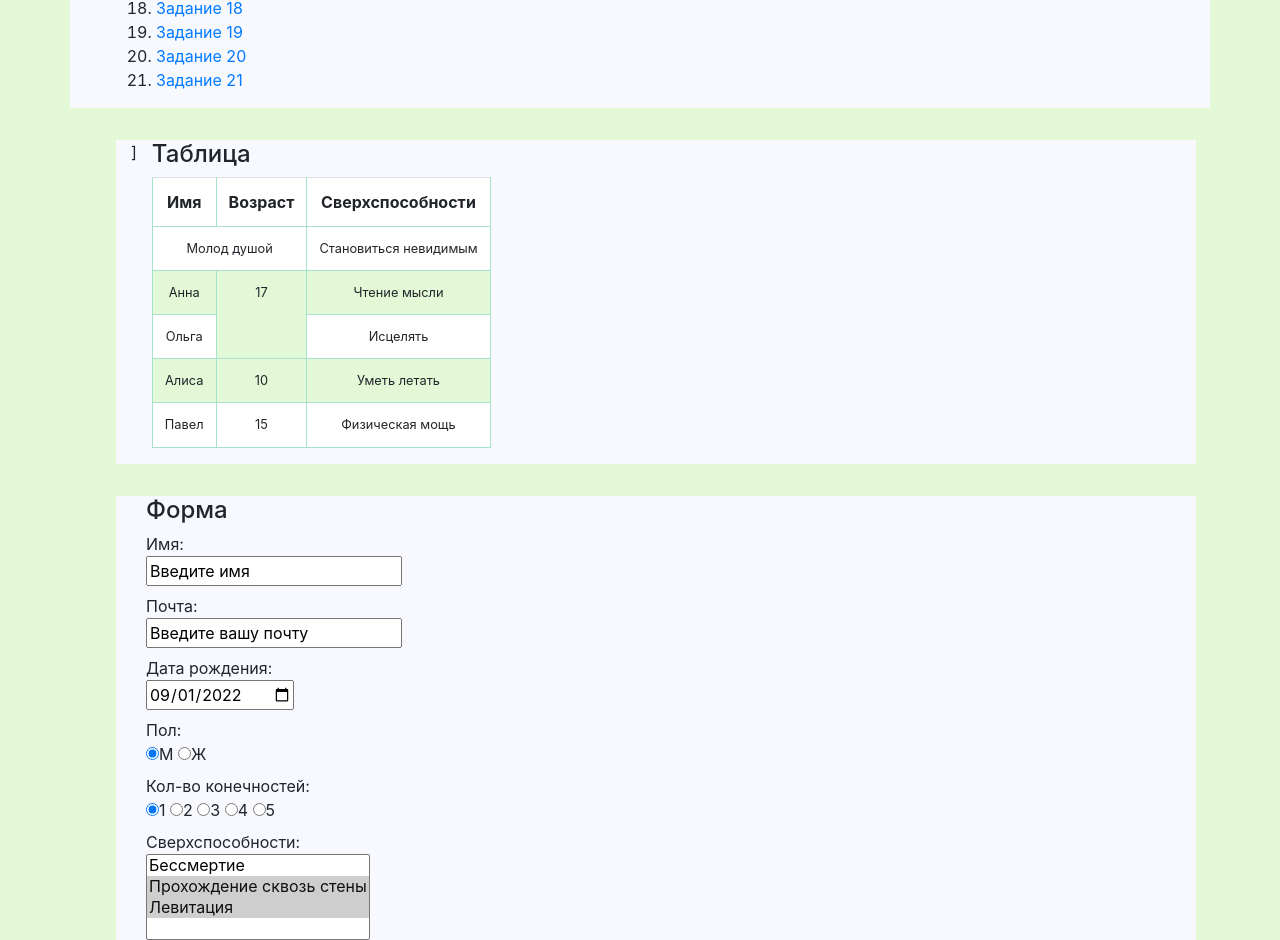
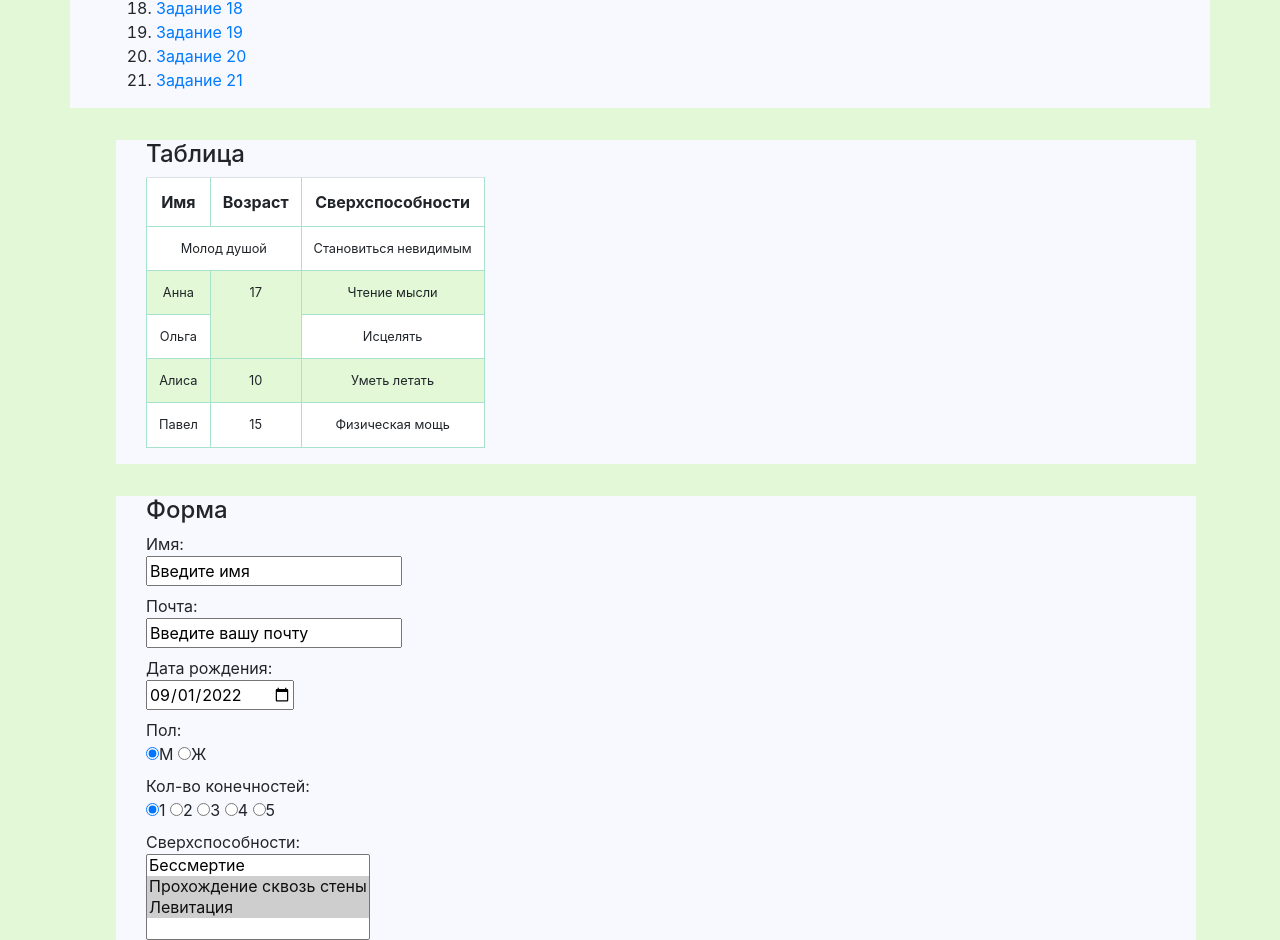
Before and after one commit to PolinaBY/zadanie4, a plain HTML site: page index.html in a window 1280 px wide. Shown: the part 838-1778 px from the top of the page. Drawn offline with nearby package versions, Linux system fonts and the light colour scheme.

Commit message:
Update index.html

```diff
--- a/index.html
+++ b/index.html
@@ -89,7 +89,7 @@
 		</div>
 		<div class="container">
 			<div class="container d-flex flex-column">
-	  <div class="row m-3 container order-3 order-md-2" style= "background-color: #f8f8ff;">]
+	  <div class="row m-3 container order-3 order-md-2" style= "background-color: #f8f8ff;">
 		  <div class="col-12 col-md-6">
 						<div class="table">
 
```
